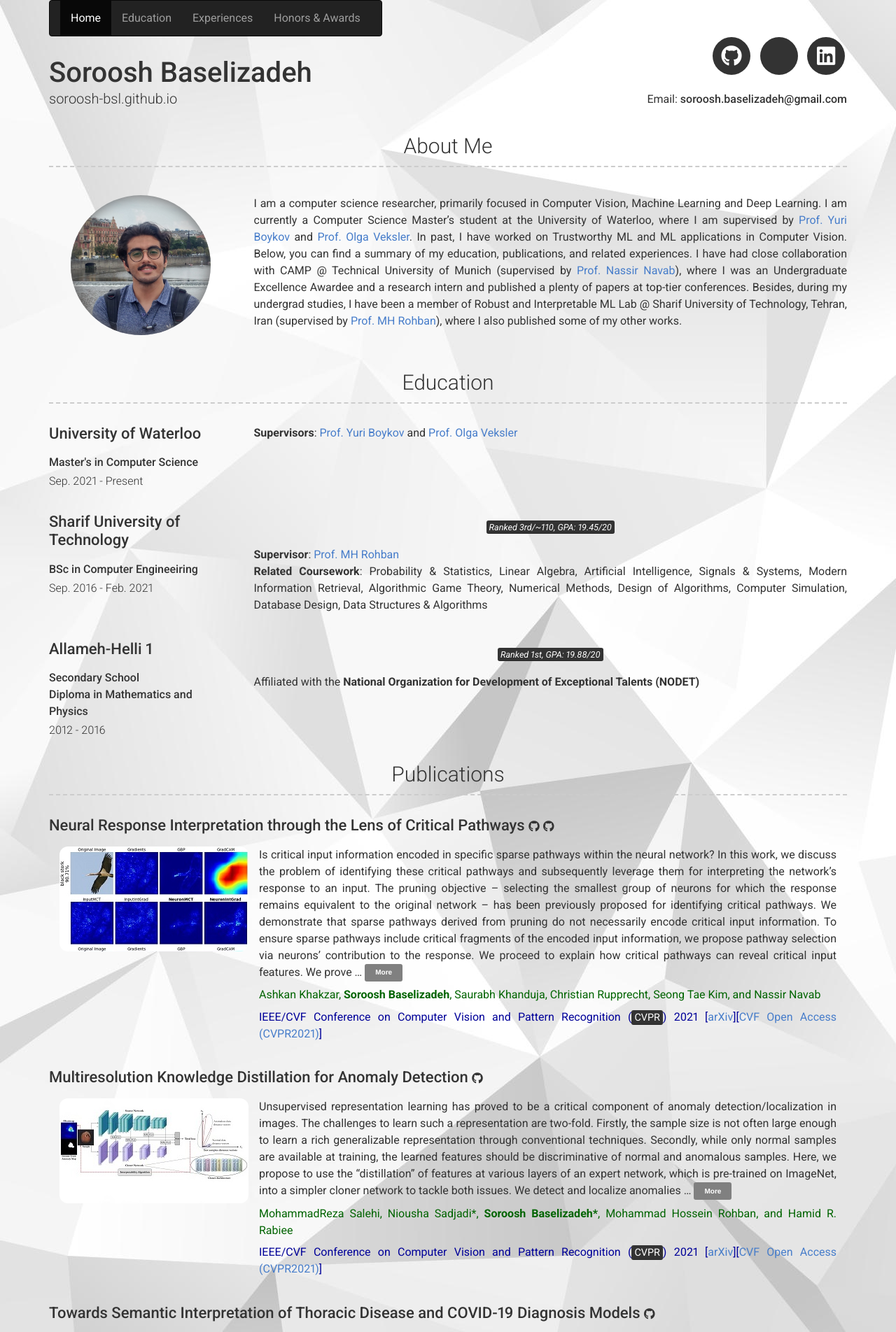
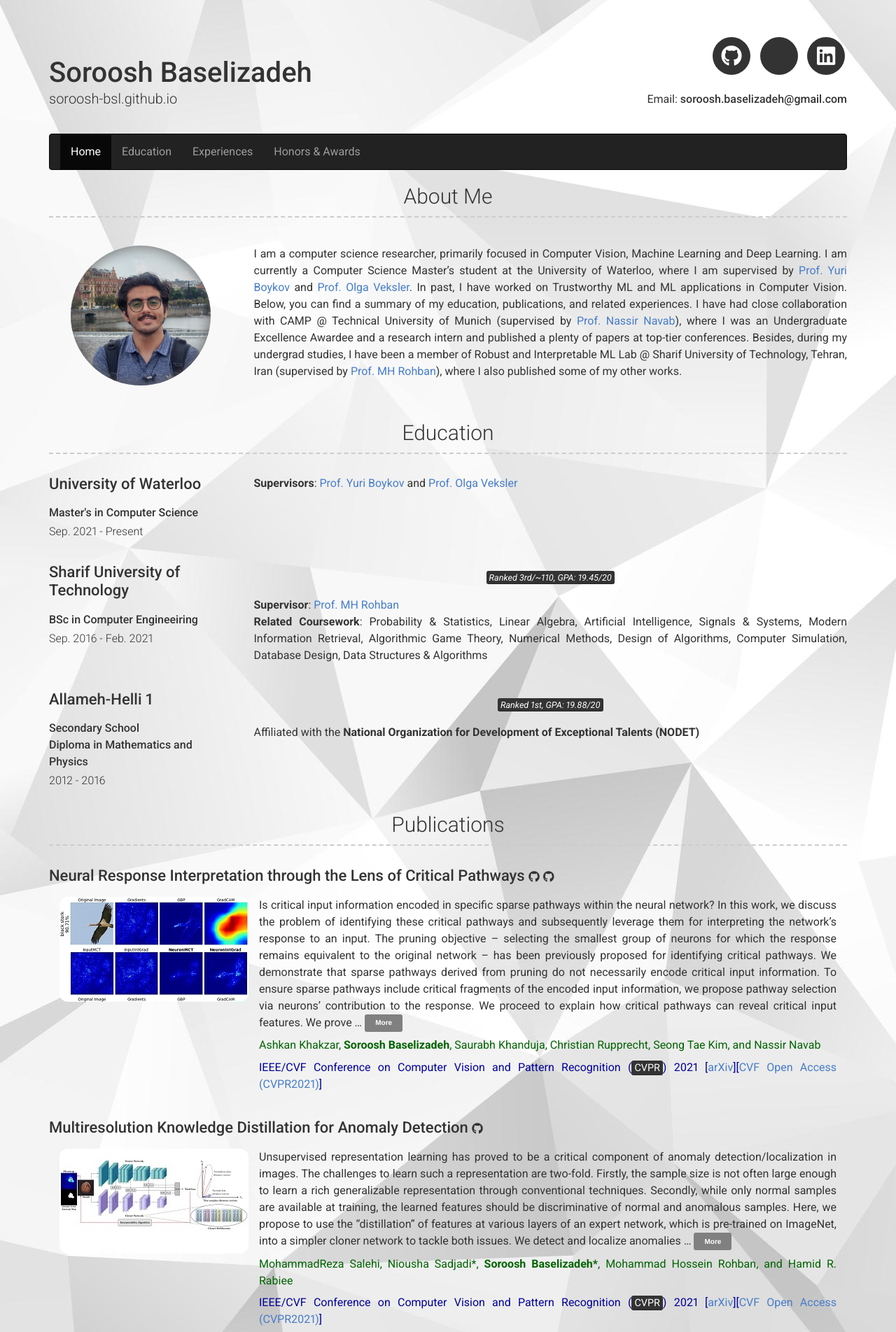
Before and after one commit to Soroosh-Bsl/soroosh-bsl.github.io, a Jekyll site: the page built from index.md, in a window 1280 px wide. Shown: the top 1904 px of the page at 70% size. Built offline with Jekyll 4.4.1, drawn with Linux system fonts in a browser that asks for light colours; nearby versions of some CDN libraries; a style sheet for code colours, icons or effects is not loaded.

Commit message:
navbar test

```diff
--- a/_includes/about.html
+++ b/_includes/about.html
@@ -1,6 +1,18 @@
 <div class="container intro-container">
+  <style>
+  /* Note: Try to remove the following lines to see the effect of CSS positioning */
+  .affix {
+    top: 0;
+    width: 100%;
+    z-index: 999 !important;
+  }
+
+  .affix + .header-contianer {
+    padding-top: 100px;
+  }
+  </style>
   <div id="nav">
-  <nav class="navbar navbar-inverse navbar-static">
+  <nav class="navbar navbar-inverse navbar-static data-spy="affix" data-offset-top="200"">
    <div class="container-fluid">
       <ul class="nav navbar-nav">
         <li class="active"><a href="#">Home</a></li>
@@ -15,15 +27,6 @@
   <script src="https://code.jquery.com/jquery-1.11.3.min.js" type="text/javascript"></script>
   <script src="https://maxcdn.bootstrapcdn.com/bootstrap/3.0.0/js/bootstrap.min.js"></script>
 
-  <script>
-  $('#nav').affix({
-      offset: {
-        top: $('header').height()
-      }
-  });
-  </script>
-
-
   <h3>{{ site.about_title | default: "About Me" }}</h3>
   <div class="row clearfix">
     {%- if site.about_profile_image -%}
--- a/_sass/base.scss
+++ b/_sass/base.scss
@@ -240,18 +240,3 @@
     display: none !important;
   }
 }
-
-.navbar-form input, .form-inline input {
-	width:auto;
-}
-
-header {
-	height:0px;
-}
-
-#nav.affix {
-    position: fixed;
-    top: 0;
-    width: auto;
-    z-index:10;
-}
```
